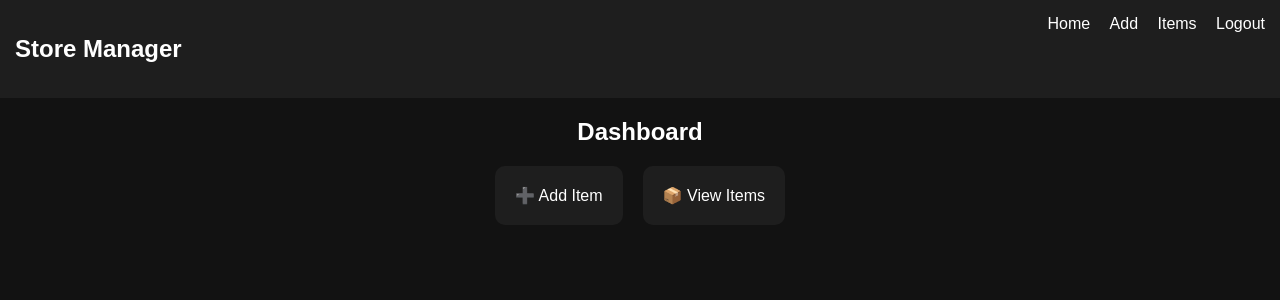
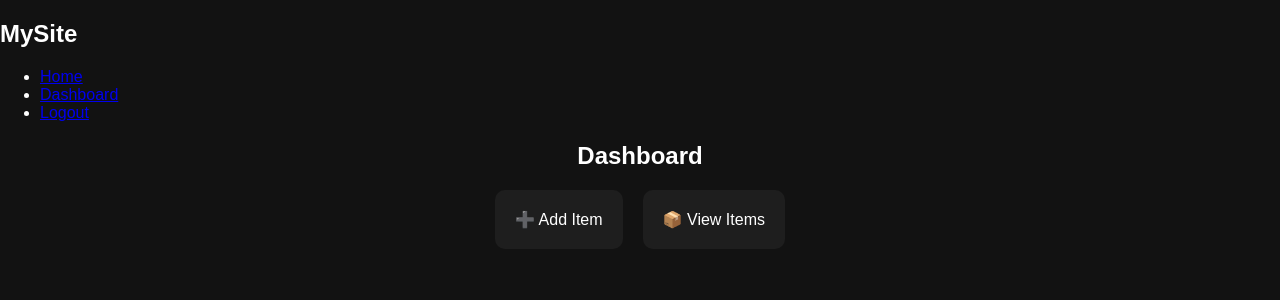
Before and after one commit to manojar346-hue/Clothes-, a Flask app: page /dashboard in a window 1280 px wide. Shown: the top 300 px of the page. Run offline with Flask 3, Linux system fonts and the light colour scheme; the visitor is signed in with stand-in values (Sample User, id 1).

Commit message:
Update base.html

```diff
--- a/templates/base.html
+++ b/templates/base.html
@@ -1,22 +1,29 @@
 <!DOCTYPE html>
 <html>
 <head>
-    <title>Store App</title>
+    <title>{{ title if title else "My Website" }}</title>
     <link rel="stylesheet" href="/static/style.css">
 </head>
 <body>
 
-<div class="nav">
-    <h2>Store Manager</h2>
-    <div>
-        <a href="/dashboard">Home</a>
-        <a href="/add_item">Add</a>
-        <a href="/items">Items</a>
-        <a href="/logout">Logout</a>
-    </div>
+<nav class="navbar">
+    <h2 class="logo">MySite</h2>
+
+    <ul>
+        <li><a href="/">Home</a></li>
+
+        {% if session.get('user') %}
+        <li><a href="/dashboard">Dashboard</a></li>
+        <li><a href="/logout" class="logout">Logout</a></li>
+        {% else %}
+        <li><a href="/login">Login</a></li>
+        {% endif %}
+    </ul>
+</nav>
+
+<div class="container">
+    {% block content %}{% endblock %}
 </div>
-
-{% block content %}{% endblock %}
 
 </body>
 </html>
```
